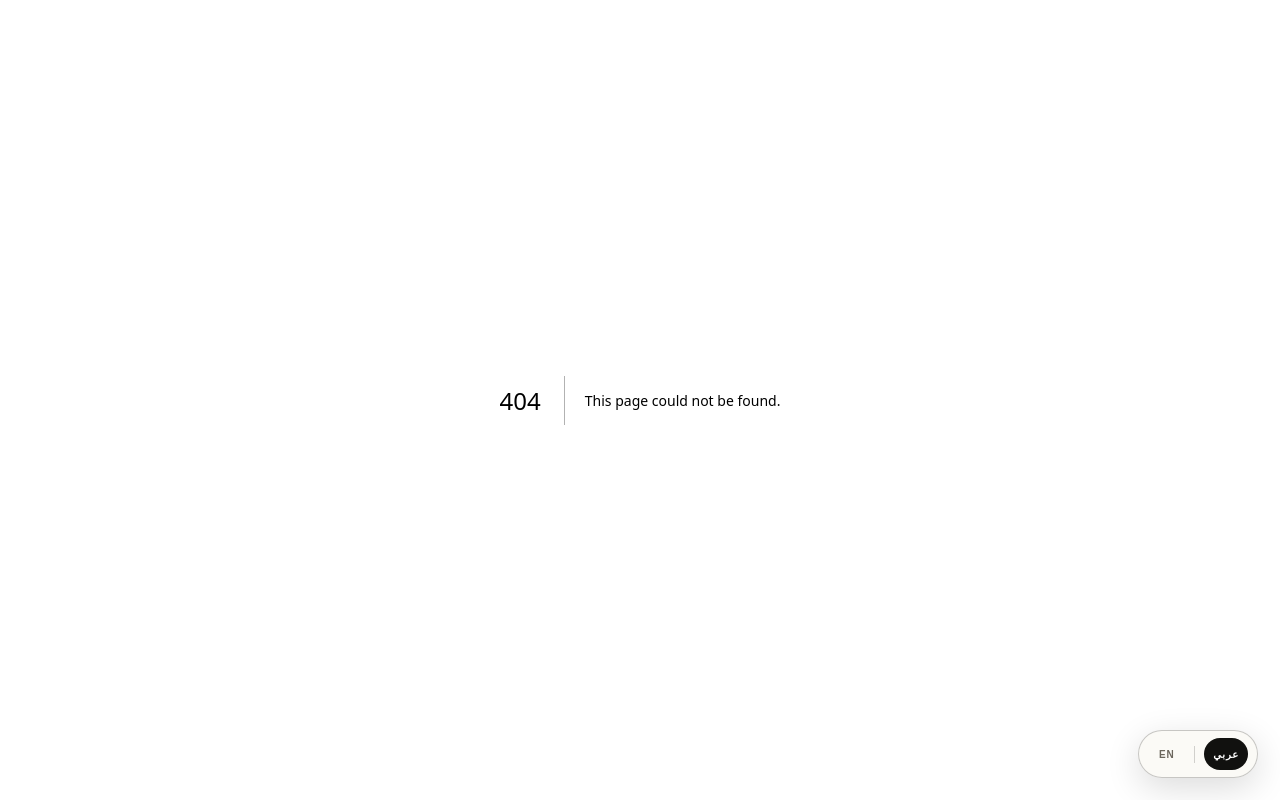
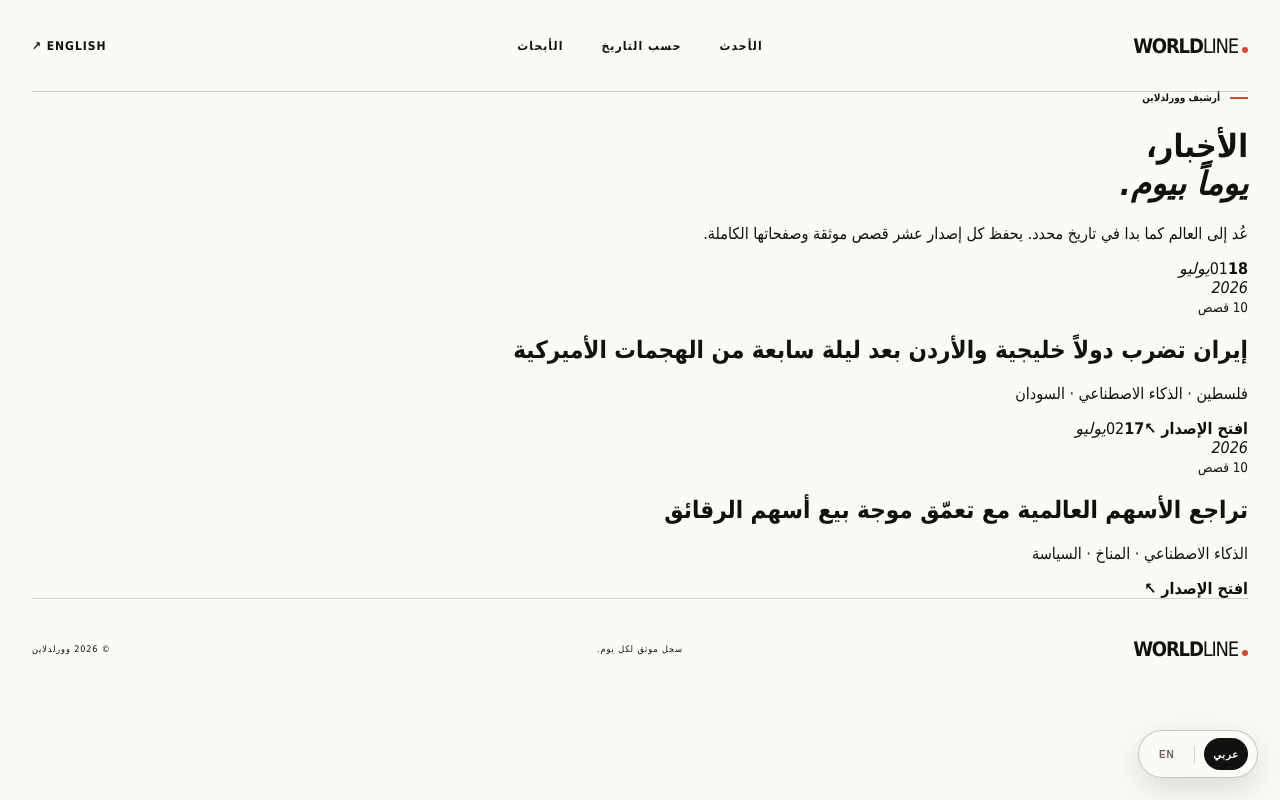
Before and after one commit to YYHomr/openworld, a Next.js app: page /ar/date in a window 1280 px wide. Before the commit this address had no page. Built offline with nearby package versions, Linux system fonts and the light colour scheme.

Commit message:
Add news by date: app/ar/date/page.tsx

```diff
--- /dev/null
+++ b/app/ar/date/page.tsx
@@ -0,0 +1,4 @@
+import type {Metadata} from "next";import today from "../../../data/news-2026-07-18-ar.json";import previous from "../../../data/archive/news-2026-07-17-ar.json";
+export const metadata:Metadata={title:"الأخبار حسب التاريخ — وورلدلاين",description:"تصفح إصدارات وورلدلاين اليومية الموثقة حسب التاريخ."};
+const editions=[{key:"2026-07-18",day:"18",month:"يوليو",stories:today},{key:"2026-07-17",day:"17",month:"يوليو",stories:previous}];
+export default function ArabicDateArchive(){return <main className="date-page ar-page" dir="rtl" lang="ar"><nav className="nav shell date-nav"><a className="brand" href="/ar">WORLD<span>LINE</span><i/></a><div className="nav-links"><a href="/ar#latest">الأحدث</a><a href="/ar/date">حسب التاريخ</a><a href="/ar/research">الأبحاث</a></div><a className="edition" href="/date">English ↗</a></nav><header className="date-archive-hero shell"><p className="eyebrow"><span/> أرشيف وورلدلاين</p><h1>الأخبار،<br/><em>يوماً بيوم.</em></h1><p>عُد إلى العالم كما بدا في تاريخ محدد. يحفظ كل إصدار عشر قصص موثقة وصفحاتها الكاملة.</p></header><section className="date-archive-list shell">{editions.map((e,i)=><a href={`/ar/date/${e.key}`} key={e.key}><span>{String(i+1).padStart(2,"0")}</span><time dateTime={e.key}><b>{e.day}</b><i>{e.month}<br/>2026</i></time><div><small>{e.stories.length} قصص</small><h2>{e.stories[0].title}</h2><p>{e.stories.slice(1,4).map(s=>s.category).join(" · ")}</p></div><strong>افتح الإصدار ↖</strong></a>)}</section><footer className="footer shell"><a className="brand" href="/ar">WORLD<span>LINE</span><i/></a><p>سجل موثق لكل يوم.</p><p>© 2026 وورلدلاين</p></footer></main>}
```
